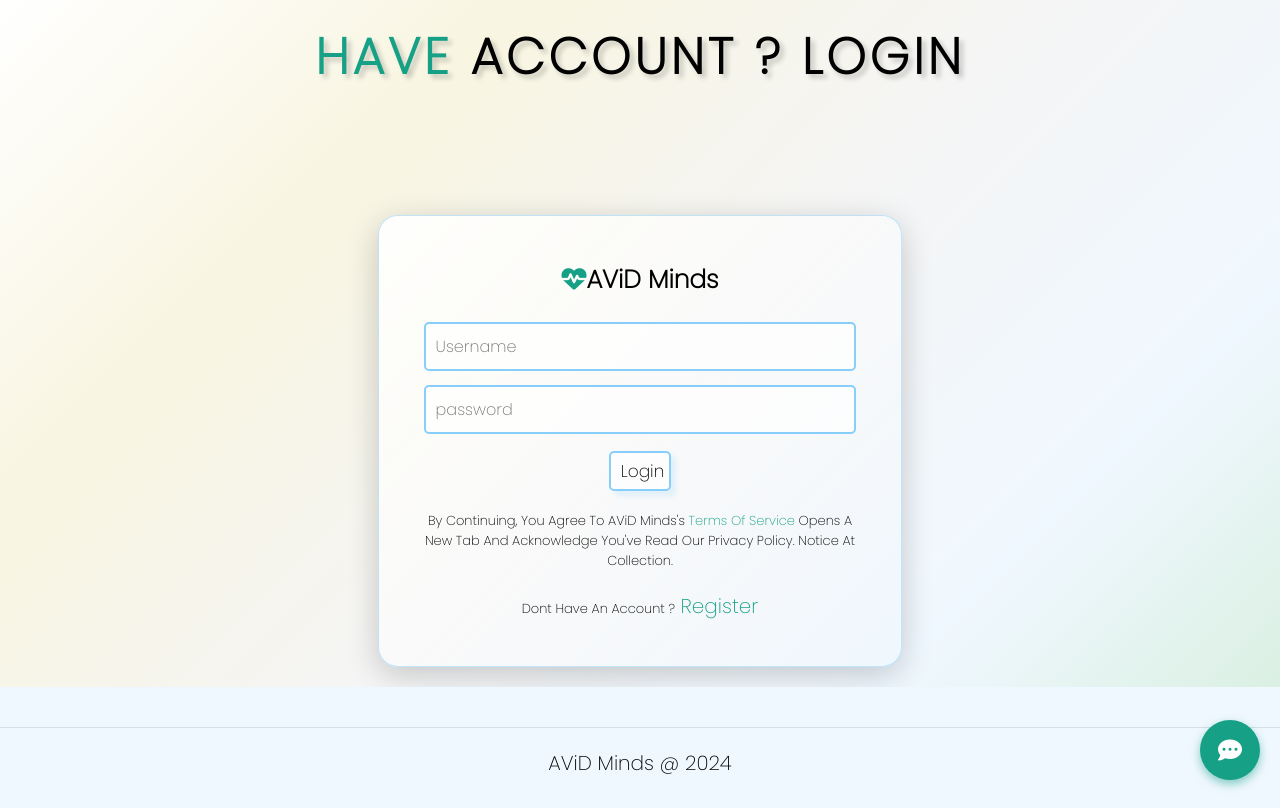
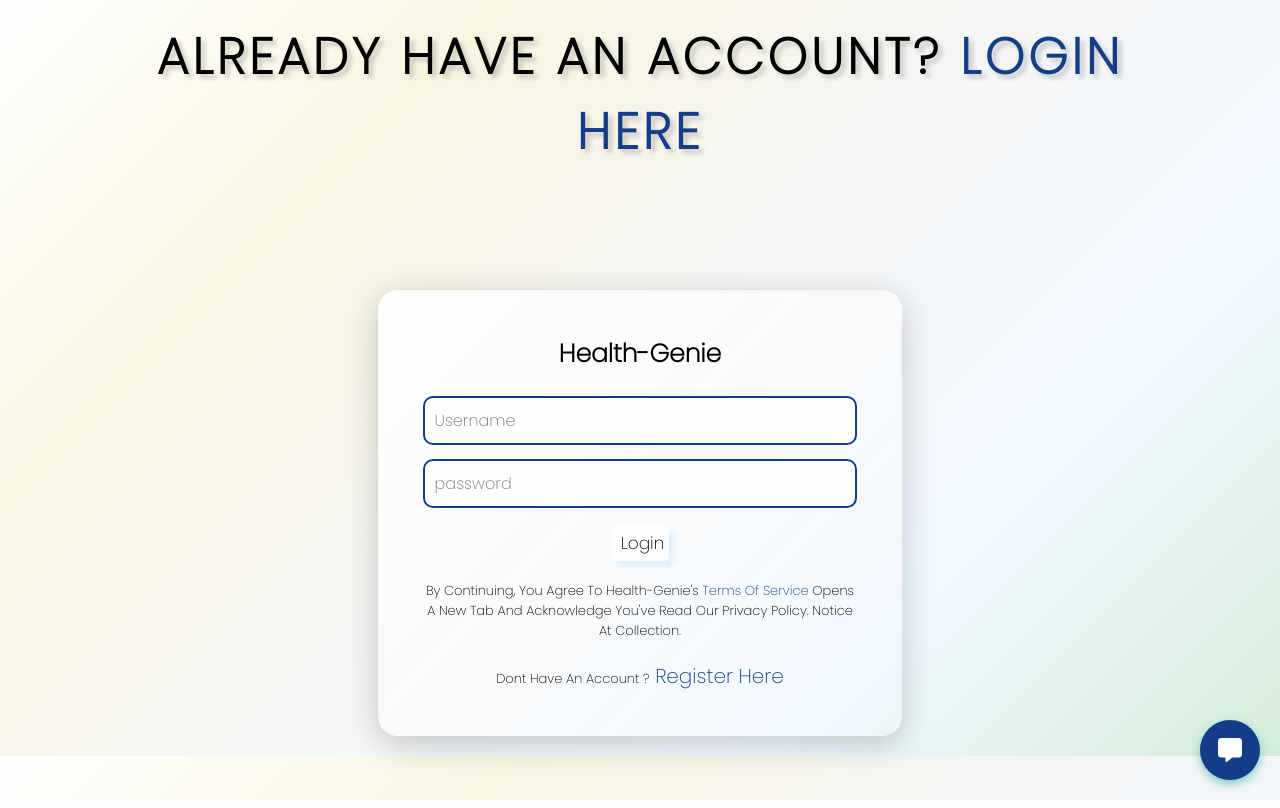
Before and after one commit to PranaviKandikonda/Health-Genie, a Flask app: page /login in a window 1280 px wide. Run offline with Flask 3, Linux system fonts and the light colour scheme; some web fonts are replaced.

Commit message:
Upto login page done

```diff
--- a/static/css/style.css
+++ b/static/css/style.css
@@ -88,8 +88,7 @@ body {
 		rgba(255, 255, 255, 0.9),
 		rgba(255, 255, 255, 0)
 	);
-	border-radius: 20px;
-	border: 1px solid rgba(135, 206, 250, 0.5); /* Sky Blue border */
+	border-radius: 20px; /* Sky Blue border */
 	box-shadow: 0 8px 32px 0 rgba(0, 0, 0, 0.2);
 	text-align: center;
 	padding: 2.5rem;
@@ -113,7 +112,7 @@ body {
 
 form select {
 	padding: 1rem;
-	background: rgba(135, 206, 250, 0.5); /* Sky Blue background */
+	background: rgb(19, 62, 135); /* Sky Blue background */
 	border-radius: 0.5rem;
 	flex: 1 1 45rem;
 	border: var(--border);
@@ -125,7 +124,7 @@ form select option {
 	background: rgba(135, 206, 250, 0.2); /* Light Sky Blue */
 	border-radius: 0.5rem;
 	flex: 1 1 45rem;
-	border: var(--border);
+	border: rgb(19, 62, 135);
 	color: black; /* Text color changed to black */
 }
 
@@ -147,12 +146,12 @@ input[type="submit"] {
 .book .glass-row form .box {
 	width: 100%;
 	margin: 0.7rem 0;
-	border-radius: 0.5rem;
-	border: var(--border);
+	border-radius: 1rem;
 	font-size: 1.6rem;
 	color: black; /* Changed to black for better contrast */
 	text-transform: none;
 	padding: 1rem;
+	border: 2px solid rgb(19, 62, 135); /* Add this line for the border */
 }
 
 :root {
@@ -202,20 +201,20 @@ section {
 }
 
 .btn-home:hover {
-	background: var(--green);
+	background: rgb(96, 139, 193);
 	color: var(--black); /* Changed to black on hover */
 }
 
 .btn-home span {
 	padding: 0.7rem 1rem;
 	border-radius: 0.5rem;
-	background: var(--green);
+	background: rgb(19, 62, 135);
 	color: var(--black); /* Changed to black */
 	margin-left: 0.5rem;
 }
 
 .btn-home:hover span {
-	color: var(--green);
+	color: rgb(96, 139, 193);
 	background: var(--black); /* Changed to black on hover */
 	margin-left: 1rem;
 }
@@ -225,29 +224,29 @@ section {
 	margin-top: 1rem;
 	padding: 0.5rem;
 	padding-left: 1rem;
-	border: var(--border);
+	background-color: rgb(19, 62, 135); /* Blue background */
 	border-radius: 0.5rem;
 	box-shadow: var(--box-shadow);
-	color: var(--black); /* Changed to black */
+	color: white; /* White text */
 	cursor: pointer;
 	font-size: 1.7rem;
 }
 
 .btn:hover {
-	background: var(--green);
+	background: rgb(96, 139, 193);
 	color: var(--black); /* Changed to black on hover */
 }
 
 .btn span {
 	padding: 0.7rem 1rem;
 	border-radius: 0.5rem;
-	background: var(--green);
-	color: var(--black); /* Changed to black */
+	background: rgb(19, 62, 135);
+	color: white; /* Changed to black */
 	margin-left: 0.5rem;
 }
 
 .btn:hover span {
-	color: var(--green);
+	color: rgb(96, 139, 193);
 	background: var(--black); /* Changed to black on hover */
 }
 
@@ -809,7 +808,7 @@ section {
 	margin-left: 0.5rem;
 }
 
-.glass-hide {
+/* .glass-hide {
 	background: linear-gradient(
 		135deg,
 		rgb(211, 190, 190),
@@ -821,20 +820,28 @@ section {
 	-webkit-backdrop-filter: blur(40px);
 
 	border-top-left-radius: 20px;
-	border-top-right-radius: 20px;
+	border-top-right-radius: 20px; */
 
-	/* border-radius: 20px; */
+/* border-radius: 20px; */
 
-	/* border: 1px solid rgba(255, 255, 255, 0.18); */
+/* border: 1px solid rgba(255, 255, 255, 0.18); */
 
-	box-shadow: 0 -20px 28px 0 rgba(253, 244, 244, 0.534);
+/* box-shadow: 0 -20px 28px 0 rgba(253, 244, 244, 0.534);
 
 	text-align: center;
 	padding: 2.5rem;
 
 	height: 500px;
 	/* width: 98%; */
-	margin: auto;
+/* margin: auto;
+} */
+
+.glass-hide {
+	background-color: white; /* Set the background color to white */
+	padding: 40px; /* Add padding for spacing */
+	border-radius: 15px; /* Optional: Add rounded corners */
+	box-shadow: 0 4px 10px rgba(0, 0, 0, 0.1); /* Optional: Add a subtle shadow */
+	text-align: center; /* Center the text inside */
 }
 
 .glass-hide .btn {
--- a/templates/login.html
+++ b/templates/login.html
@@ -3,8 +3,8 @@
 	<head>
 		<meta charset="UTF-8" />
 		<meta name="viewport" content="width=device-width, initial-scale=1.0" />
-    <title>AViD Minds</title>
-    <link rel="icon" href="./static/images/heart-pulse-solid.svg" />
+		<title>Health-Genie</title>
+		<link rel="icon" href="static\images\website-logo.png" />
 		<link
 			rel="stylesheet"
 			href="https://cdnjs.cloudflare.com/ajax/libs/font-awesome/6.5.1/css/all.min.css"
@@ -15,10 +15,11 @@
 		<link rel="stylesheet" href="./static/css/style.css" />
 	</head>
 
-  <body>
+	<body style="background-color: white">
 		<section class="book" id="book">
 			<h1 class="heading" style="color: black">
-        <span>have </span> account ? Login
+				Already have an account?
+				<span style="color: rgb(19, 62, 135)">Login here</span>
 			</h1>
 			{% with messages = get_flashed_messages(with_categories=true) %} {% if
 			messages %} {% for category, message in messages %}
@@ -35,8 +36,7 @@
 				<!-- <div class="image"></div> -->
 				<form action="{{url_for('login')}}" method="post">
 					<a href="{{url_for('index')}}" class="logo"
-            ><i class="fas fa-heartbeat"></i
-            ><span style="color: black">AViD Minds</span></a
+						><span style="color: black">Health-Genie</span></a
 					><br /><br />
 					<input
 						type="text"
@@ -56,8 +56,8 @@
 
 					<input type="submit" value="Login" class="btn" />
 					<p style="color: rgb(0, 0, 0); font-size: 1.3rem; margin-top: 2rem">
-            By continuing, you agree to AViD Minds's
-            <a style="color: #16a085" href="{{url_for('policy')}}"
+						By continuing, you agree to Health-Genie's
+						<a style="color: rgb(19, 62, 135)" href="{{url_for('policy')}}"
 							>Terms of Service</a
 						>
 						Opens a new tab and acknowledge you've read our Privacy Policy.
@@ -65,9 +65,9 @@
 					</p>
 					<p style="color: rgb(0, 0, 0); font-size: 1.3rem; margin-top: 2rem">
 						Dont have an account ?<a
-              style="color: #16a085; font-size: 2rem; margin-top: 2rem"
+							style="color: rgb(19, 62, 135); font-size: 2rem; margin-top: 2rem"
 							href="{{url_for('register')}}"
-              ><span> Register</span></a
+							><span> Register Here</span></a
 						>
 					</p>
 				</form>
@@ -77,7 +77,7 @@
 					position: fixed;
 					bottom: 20px;
 					right: 20px;
-          background-color: #16a085;
+					background-color: rgb(19, 62, 135); /* Updated to specified blue */
 					color: white;
 					border: none;
 					border-radius: 50%;
@@ -103,7 +103,7 @@
 				}
 
 				.chat-header {
-          background-color: #16a085;
+					background-color: rgb(19, 62, 135); /* Updated to specified blue */
 					color: white;
 					padding: 10px;
 					text-align: center;
@@ -122,12 +122,12 @@
 				}
 
 				.user-message {
-          background-color: #e1f5fe;
+					background-color: #e1f5fe; /* Keeping this as a light background for contrast */
 					align-self: flex-end;
 				}
 
 				.bot-message {
-          background-color: #f1f8e9;
+					background-color: #f1f8e9; /* Keeping this as a light background for contrast */
 					align-self: flex-start;
 				}
 
@@ -145,7 +145,7 @@
 				}
 
 				.chat-input button {
-          background-color: #16a085;
+					background-color: rgb(19, 62, 135); /* Updated to specified blue */
 					color: white;
 					border: none;
 					border-radius: 4px;
@@ -156,7 +156,7 @@
 			</style>
 
 			<button class="chatbot-button" id="chatbot-toggle">
-        <i class="fas fa-comment-dots"></i>
+				<i class="fas fa-comment-alt"></i>
 			</button>
 
 			<!-- Chat Container -->
@@ -180,23 +180,23 @@
 			<script>
 				// Toggle Chat Window
 				document.getElementById("chatbot-toggle").onclick = function () {
-          const chatContainer = document.getElementById("chat-container");
+					const chatContainer = document.getElementById("chat-container")
 					if (
 						chatContainer.style.display === "none" ||
 						chatContainer.style.display === ""
 					) {
-            chatContainer.style.display = "block";
+						chatContainer.style.display = "block"
 					} else {
-            chatContainer.style.display = "none";
+						chatContainer.style.display = "none"
 					}
-        };
+				}
 
 				// Send Message Handler
 				document.getElementById("send-button").onclick = async function () {
-          const input = document.getElementById("chat-input");
-          const message = input.value;
+					const input = document.getElementById("chat-input")
+					const message = input.value
 
-          console.log(message);
+					console.log(message)
 
 					if (message.trim() !== "") {
 						try {
@@ -205,45 +205,39 @@
 								method: "POST",
 								body: JSON.stringify({ query: message }),
 								headers: { "Content-Type": "application/json" },
-              });
+							})
 
 							if (!res.ok) {
-                throw new Error("Server responded with an error.");
+								throw new Error("Server responded with an error.")
 							}
 
-              const data = await res.json(); // Await response JSON
+							const data = await res.json() // Await response JSON
 
-              appendMessage("user", message); // Append user message
-              input.value = ""; // Clear input field
+							appendMessage("user", message) // Append user message
+							input.value = "" // Clear input field
 
-              console.log(data); // Log the response data
+							console.log(data) // Log the response data
 
-              appendMessage("bot", data.response); // Append bot response from server
+							appendMessage("bot", data.response) // Append bot response from server
 						} catch (error) {
-              console.error("Error sending message:", error);
-              appendMessage(
-                "bot",
-                "An error occurred. Please try again later."
-              );
+							console.error("Error sending message:", error)
+							appendMessage("bot", "An error occurred. Please try again later.")
 						}
 					}
-        };
+				}
 
 				// Function to Append Chat Messages
 				function appendMessage(sender, message) {
-          const chatBody = document.getElementById("chat-body");
-          const messageDiv = document.createElement("div");
+					const chatBody = document.getElementById("chat-body")
+					const messageDiv = document.createElement("div")
 					messageDiv.className =
 						"chat-message " +
-            (sender === "user" ? "user-message" : "bot-message");
-          messageDiv.textContent = message;
-          chatBody.appendChild(messageDiv);
-          chatBody.scrollTop = chatBody.scrollHeight; // Scroll to the bottom
+						(sender === "user" ? "user-message" : "bot-message")
+					messageDiv.textContent = message
+					chatBody.appendChild(messageDiv)
+					chatBody.scrollTop = chatBody.scrollHeight // Scroll to the bottom
 				}
 			</script>
 		</section>
-    <section class="footer">
-      <div class="credit">AViD Minds @ 2024</div>
-    </section>
 	</body>
 </html>
```
Also changed, not shown: templates/index.html (+6 -5 lines), 1 other file. Lines whose indentation alone changed are shown as unchanged.
